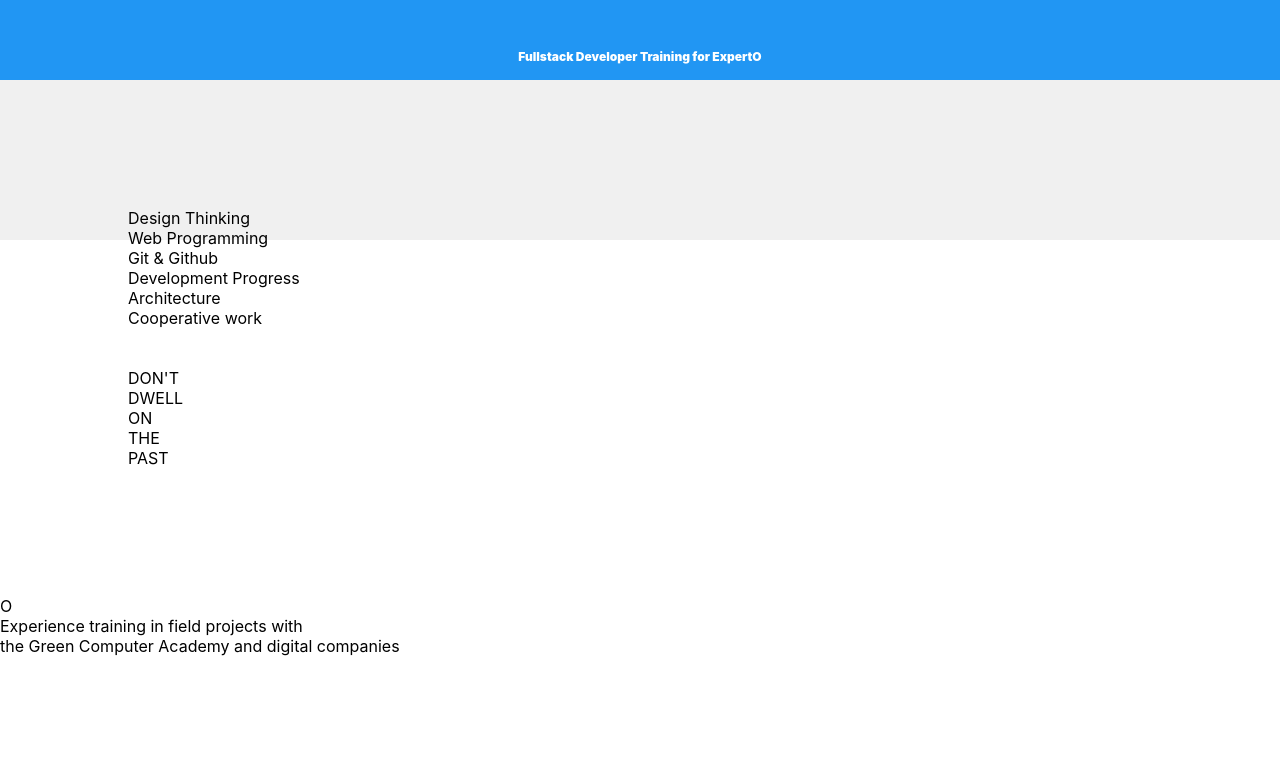
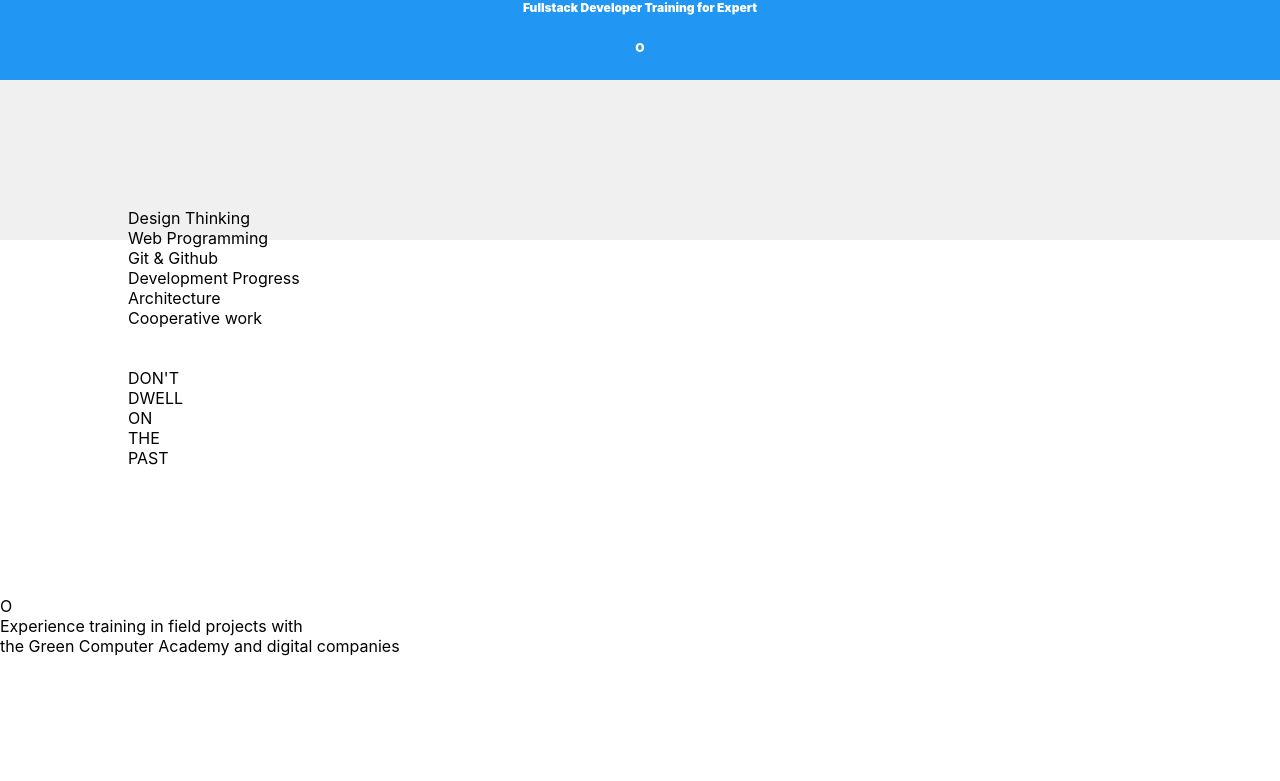
Before and after one commit to dltpals222/first, a plain HTML site: page examplehtml.html in a window 1280 px wide. Shown: the top 781 px of the page. Drawn offline with Linux system fonts and the light colour scheme; a web font is replaced by a local one.

Commit message:
공통부분 2차 정리 시작

```diff
--- a/css/common.css
+++ b/css/common.css
@@ -39,12 +39,10 @@ hr {
 header{
   text-align: center;
   height: 10vh;
-  display: flex;
-  flex-wrap: wrap;
-  justify-content: center;
-  align-items: center;
-  padding-top:4vh;
+  display: grid;
+  grid-template: 1fr,1fr/repeat(5,1fr);
 }
+
 
 /* 네비부분 */
 nav{
```
